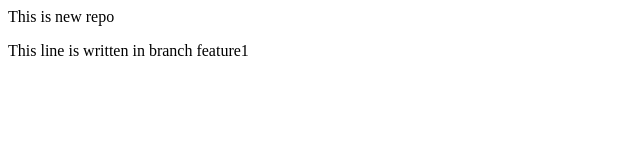
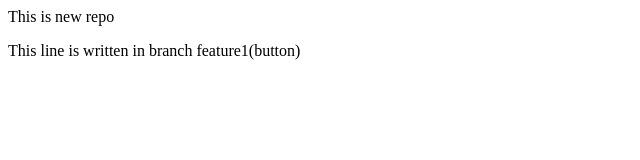
Before and after one commit to shubhamyadav017/localRepo-, a plain HTML site: page index.html in a window 1280 px wide. Shown: the full height of the page, 0-640 px from the left. Drawn offline with Linux system fonts and the light colour scheme.

```diff
--- a/index.html
+++ b/index.html
@@ -1,2 +1,2 @@
 <p> This is new repo </p>
-<p>This line is written in branch feature1 </p>
+<p>This line is written in branch feature1(button) </p>
```
